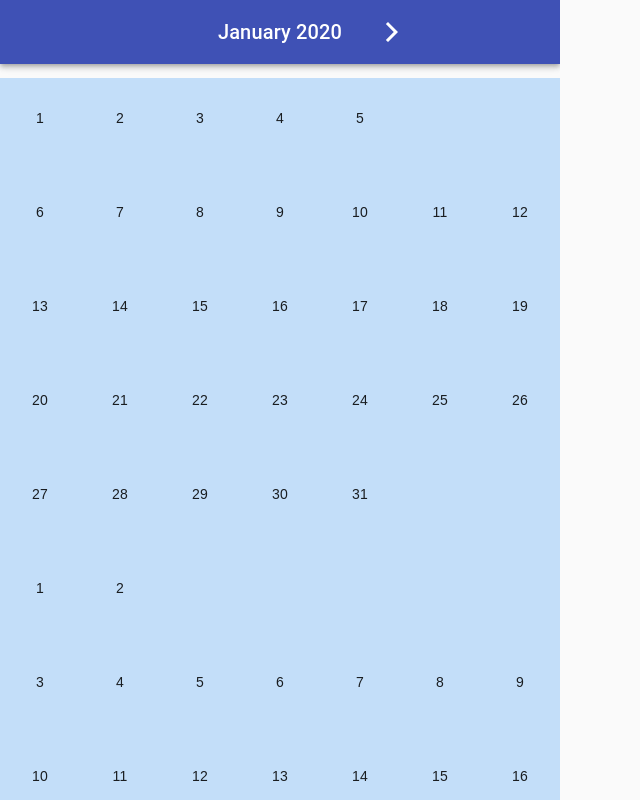
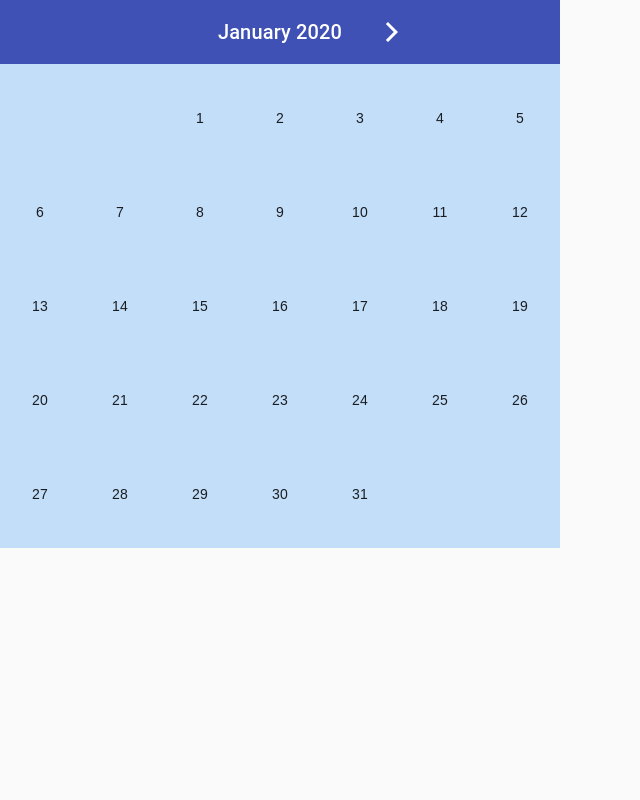
Before and after one commit to Al0nesauurs/calendar-na, a React (Create React App) app: page / in a window 1280 px wide. Shown: the top 800 px of the page, without its empty margins (0-640 px from the left). Built offline with nearby package versions, Linux system fonts and the light colour scheme.

Commit message:
bug cannot show des properly

```diff
--- a/src/App.tsx
+++ b/src/App.tsx
@@ -22,7 +22,7 @@ const App: FC = () => {
   const [isDialogOpen, setIsDialogOpen] = useState(false);
   const [selectedDate, setSelectedDate] = useState()
   const [tasks, setTasks] = useState<TodoTask[]>([])
-  const [allMonth, setAllMonth] = useState<any[]>([])
+  const [allMonth, setAllMonth] = useState([])
   const [currentDesc, setCurrentDesc] = useState('')
 
   const useStyles = makeStyles(theme => ({
@@ -85,13 +85,13 @@ const App: FC = () => {
 
   // init page
   useEffect(() => {
-    setAllMonth(calMonth())
     toggleMonth(0)
+    console.log('test count', selectedDate, ' ', format(new Date(), 'dd MMMM yyyy'))
     // TODO please fix this
   }, [])
 
-  useEffect(() => {
-  })
+
+
   // month cal TODO too many call
   const calMonth = () => {
     let monthDate = []
@@ -100,23 +100,21 @@ const App: FC = () => {
       let dateEndOfMonth = getDate(endOfMonth(new Date(2020, i, 1)))
       monthDate.push(
         // month content
-        <div key={monthList[i]} className={classes.monthStyleHidden}>
+        <div key={monthList[i]} className={monthIndex === i ? classes.monthStyle : classes.monthStyleHidden}>
           {calWeek(i, dayOfStartMonth, dateEndOfMonth)}
         </div>
       )
-      console.log(monthDate)
     }
     return monthDate
   }
 
   // input eg Mon, TUe
-  const calWeek = (curMonth: number, day: string, lastDate: number) => {
+  function calWeek(curMonth: number, day: string, lastDate: number) {
     lastDate += 1
     let curDate = 1
     let emptyDate = []
     let curWeek = []
     let week = []
-    console.log('test')
     for (let i = 0; i < DayList.indexOf(day); i++) {
       // if sunday = no free li if Tue = 2 free li
       emptyDate.push(
@@ -185,6 +183,7 @@ const App: FC = () => {
     setSelectedDate(format(new Date(2020, month, date), 'dd MMMM yyyy'))
     setIsDialogOpen(true)
   }
+  const alltestMonth = calMonth()
 
   return (
     <div className="calendar">
@@ -199,7 +198,7 @@ const App: FC = () => {
       </AppBar>
 
       <div className="container">
-        {allMonth}
+        {alltestMonth}
       </div>
       <CalendarDialog
         isOpen={isDialogOpen}
```
